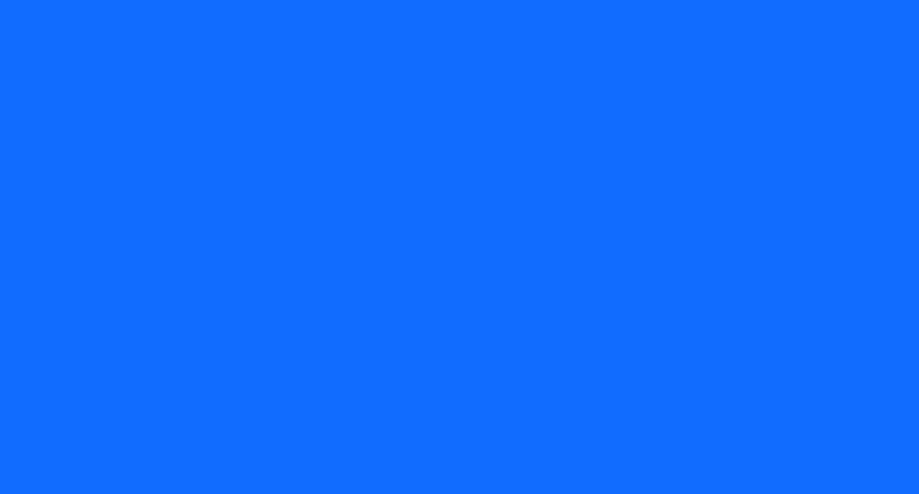
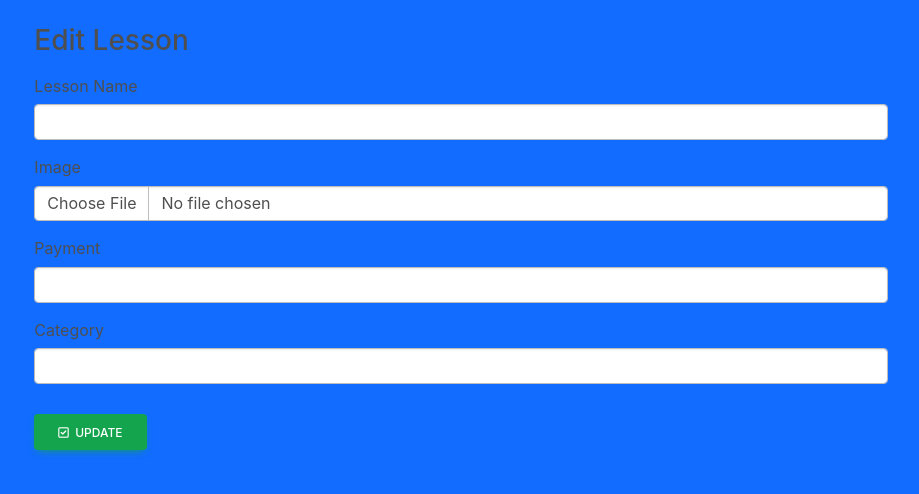
Before and after one commit to kORzix/KiddieEd-react-frontend, a React (Create React App) app: page /editlesson/1 in a window 1280 px wide. Before the commit this address had no page. Shown: the top 494 px of the page, without its empty margins (179-1098 px from the left). Built offline with nearby package versions, Linux system fonts and the light colour scheme; no server answers; a web font is replaced by a local one.

Commit message:
lessons cru done

```diff
--- a/src/App.js
+++ b/src/App.js
@@ -10,7 +10,10 @@ import Register from "./pages/Register";
 import Worksheet from "./pages/Worksheets";
 import Login from "./pages/LoginPage";
 import Profile from "./pages/More/Profile";
-import AddCourse from "./pages/admin/AddCourse";
+import AddCourse from "./pages/lesson/AddCourse";
+import ViewAll from "./pages/lesson/ViewAll";
+import ViewCourse from "./pages/lesson/ViewCourse";
+import EditCourse from "./pages/lesson/EditCourse";
 import './index.css';
 
 // Components
@@ -31,6 +34,9 @@ function App() {
           <Route path='/more' exact element={<More />} />
           <Route path='/profile' exact element={<Profile />} />
           <Route path='/addlesson' exact element={<AddCourse />} />
+          <Route path='/lessons' exact element={<ViewAll />} />
+          <Route path='/viewlesson/:id' exact element={<ViewCourse />} />
+          <Route path='/editlesson/:id' exact element={<EditCourse />} />
           {/* <Route path='/article/:name' element={<Article />} /> */}
           {/* <Route path='*' element={<NotFound />} /> */}
         </Routes>
--- /dev/null
+++ b/src/pages/lesson/EditCourse.js
@@ -0,0 +1,116 @@
+import React from "react";
+import axios from "axios";
+import { useParams } from "react-router-dom";
+
+export default function EditCourse() {
+  const id = useParams().id;
+  const [lesson, setLesson] = React.useState({
+    lessonName: "",
+    image: "",
+    payment: "",
+    category: "",
+  });
+
+  const handleInputChange = (e) => {
+    const { name, value } = e.target;
+    setLesson({
+      ...lesson,
+      [name]: value,
+    });
+  };
+
+  React.useEffect(() => {
+    axios.get(`http://localhost:8000/lesson/${id}`).then((res) => {
+      if (res.data.success) {
+        setLesson({
+            lessonName: res.data.lesson.lessonName,
+            image: res.data.lesson.image,
+            payment: res.data.lesson.payment,
+            category: res.data.lesson.category
+        });
+      }
+    });
+  }, [id]);
+
+  const onSubmit = (e) => {
+    e.preventDefault();
+    const { lessonName, image, payment, category } = lesson;
+
+    const data = {
+        lessonName: lessonName,
+        image: image,
+        payment: payment,
+        category: category,
+    };
+
+    console.log(data);
+
+    axios.put(`http://localhost:8000/lesson/update/${id}`, data).then((res) => {
+      if (res.data.success) {
+        alert("Lesson updated successfully");
+        setLesson({
+            lessonName: "",
+            image: "",
+            payment: "",
+            category: "",
+        });
+      }
+    });
+  };
+
+  return (
+    <div className="col-md-8 mt-4 mx-auto">
+      <h1 className="h3 mb-3 font-weight-normal">Edit Lesson</h1>
+      <form className="needs-validation" noValidate>
+        <div className="form-group" style={{ marginBottom: "15px" }}>
+          <label style={{ marginBottom: "5px" }}>Lesson Name</label>
+          <input
+            type="text"
+            className="form-control"
+            name="lesssonName"
+            value={lesson.lessonName}
+            onChange={handleInputChange}
+          />
+        </div>
+        <div className="form-group" style={{ marginBottom: "15px" }}>
+          <label style={{ marginBottom: "5px" }}>Image</label>
+          <input
+            type="file"
+            className="form-control"
+            name="image"
+            value={lesson.image}
+            onChange={handleInputChange}
+          />
+        </div>
+        <div className="form-group" style={{ marginBottom: "15px" }}>
+          <label style={{ marginBottom: "5px" }}>Payment</label>
+          <input
+            type="text"
+            className="form-control"
+            name="payment"
+            value={lesson.payment}
+            onChange={handleInputChange}
+          />
+        </div>
+        <div className="form-group" style={{ marginBottom: "15px" }}>
+          <label style={{ marginBottom: "5px" }}>Category</label>
+          <input
+            type="text"
+            className="form-control"
+            name="category"
+            value={lesson.category}
+            onChange={handleInputChange}
+          />
+        </div>
+        <button
+          className="btn btn-success"
+          type="submit"
+          style={{ marginTop: "15px" }}
+          onClick={onSubmit}
+        >
+          <i className="far fa-check-square"></i>&nbsp; Update
+        </button>
+      </form>
+    </div>
+  );
+}
--- /dev/null
+++ b/src/pages/lesson/ViewAll.js
@@ -0,0 +1,65 @@
+import React, { Component } from 'react';
+import axios from 'axios';
+
+export default function ViewAll() {
+    const [lessons, setLessons] = React.useState([]);
+
+    React.useEffect(() => {
+        retrieveLessons();
+    }, []);
+
+    function retrieveLessons() {
+        axios.get('http://localhost:8000/lessons').then((res) => {
+            if (res.data.success) {
+                setLessons(res.data.existingLessons);
+            }
+        });
+    }
+
+    return (
+        <div className="container">
+            <p>All Lessons</p>
+            <table className="table">
+                <thead>
+                    <tr>
+                        <th scope="col">#</th>
+                        <th scope="col">Lesson Name</th>
+                        <th scope="col">Image</th>
+                        <th scope="col">Payment</th>
+                        <th scope="col">Category</th>
+                        <th scope="col">Action</th>
+                    </tr>
+                </thead>
+                <tbody>
+                    {lessons.map((lessons, index) => (
+                        <tr key={index}>
+                            <th scope="row">{index + 1}</th>
+                            <td>
+                                <a href={`/viewlesson/${lessons._id}`} style={{ textDecoration: 'none' }}>
+                                    {lessons.lessonName}
+                                </a>
+                            </td>
+                            <td>{lessons.image}</td>
+                            <td>{lessons.payment}</td>
+                            <td>{lessons.category}</td>
+                            <td>
+                                <a className="btn btn-warning" href={`/editlesson/${lessons._id}`}>
+                                    <i className="fas fa-edit"></i>&nbsp;Edit
+                                </a>
+                                &nbsp;
+                                <a className="btn btn-danger" href="#">
+                                    <i className="far fa-trash-alt"></i>&nbsp;Delete
+                                </a>
+                            </td>
+                        </tr>
+                    ))}
+                </tbody>
+            </table>
+            <button className="btn btn-success">
+                <a href="/addlesson" style={{ textDecoration: 'none', color: 'white' }}>
+                    Create New Post
+                </a>
+            </button>
+        </div>
+    );
+}
--- /dev/null
+++ b/src/pages/lesson/ViewCourse.js
@@ -0,0 +1,42 @@
+import React from "react";
+import axios from "axios";
+import { useParams } from "react-router-dom";
+
+export default function ViewCourse() {
+  const id = useParams().id;
+  const [lesson, setLesson] = React.useState({
+    lessonName: "",
+    image: "",
+    payment: "",
+    category: "",
+  });
+
+  React.useEffect(() => {
+    axios.get(`http://localhost:8000/lesson/${id}`).then((res) => {
+      if (res.data.success) {
+        setLesson(res.data.lesson);
+      }
+    });
+  }, [id]);
+
+  console.log(lesson);
+
+  const { lessonName, image, payment, category } = lesson;
+  return (
+    <div style={{ marginTop: "20px" }}>
+      <h4>{lessonName}</h4>
+      <hr />
+
+      <dl className="row">
+        <dt className="col-sm-3">Image</dt>
+        <dd className="col-sm-9">{image}</dd>
+
+        <dt className="col-sm-3">Payment</dt>
+        <dd className="col-sm-9">{payment}</dd>
+
+        <dt className="col-sm-3">Category</dt>
+        <dd className="col-sm-9">{category}</dd>
+      </dl>
+    </div>
+  );
+}
```
Also changed, not shown: src/pages/lesson/AddCourse.js (renamed from src/pages/admin/AddCourse.js).
